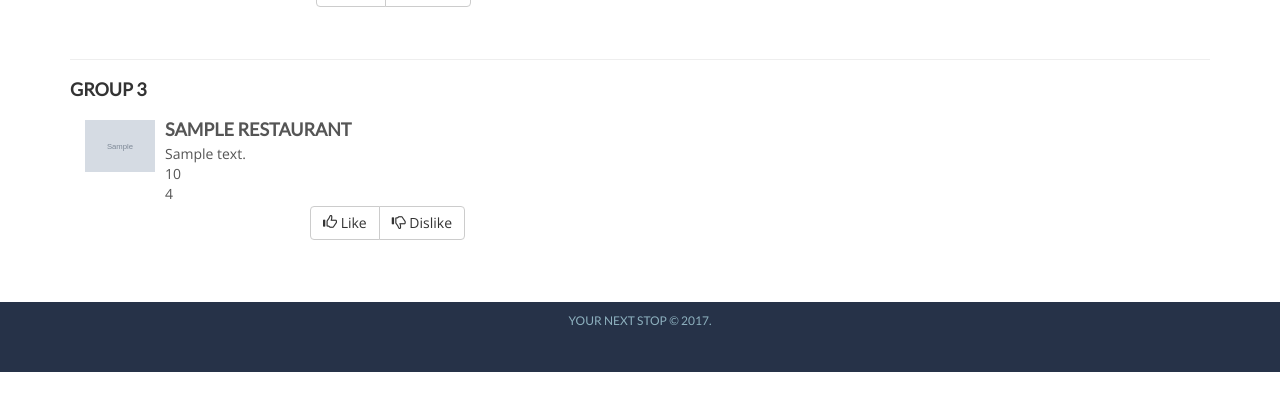
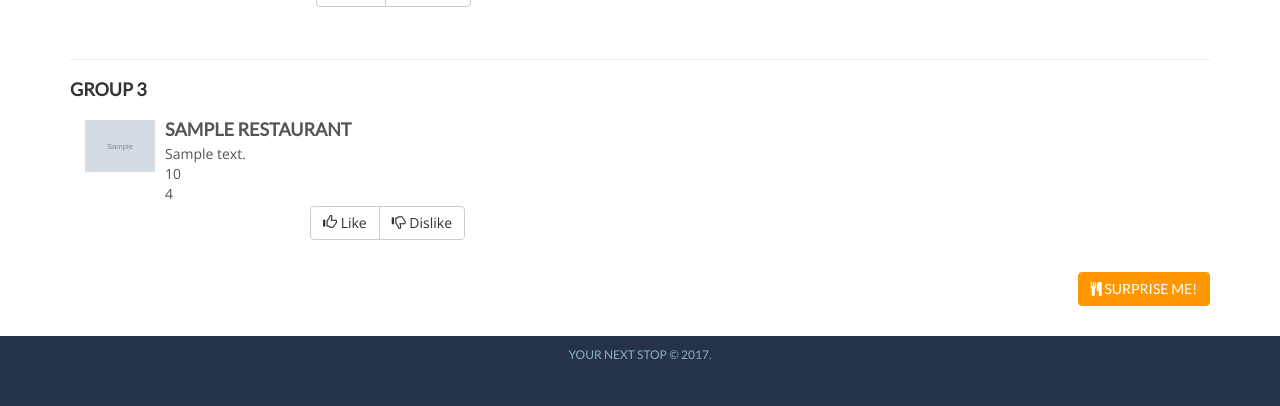
Before and after one commit to lizleano/your-next-stop, a Flask app: template templates/resultpage.html in a window 1280 px wide. Shown: the part 558-964 px from the top of the page. Before the commit the page ends 930 px from the top, so only its background shows below. Run offline with Flask 2, Linux system fonts and the light colour scheme; the template is opened without the code that fills it: most values are stand-ins (such as "Sample title", 1, 10 or a date in 2020); grey boxes marked "Sample" are stand-in pictures; parts of the project's set-up code (start-up, migrations or seed data) failed here and were passed over; some libraries are stand-ins or nearby versions.

Commit message:
html changes

```diff
--- a/templates/resultpage.html
+++ b/templates/resultpage.html
@@ -168,6 +168,7 @@
             </div><!-- /.col -->
           {% endfor %}
         </div><!-- /.row -->
+        <button class="btn btn-primary btn-md btn-homepage pull-right" id="surpriseme" type="submit"><span class="fa fa-cutlery" aria-hidden="true"></span> Surprise Me!</button>
 
       {% else %}
         <div class="row">
```
